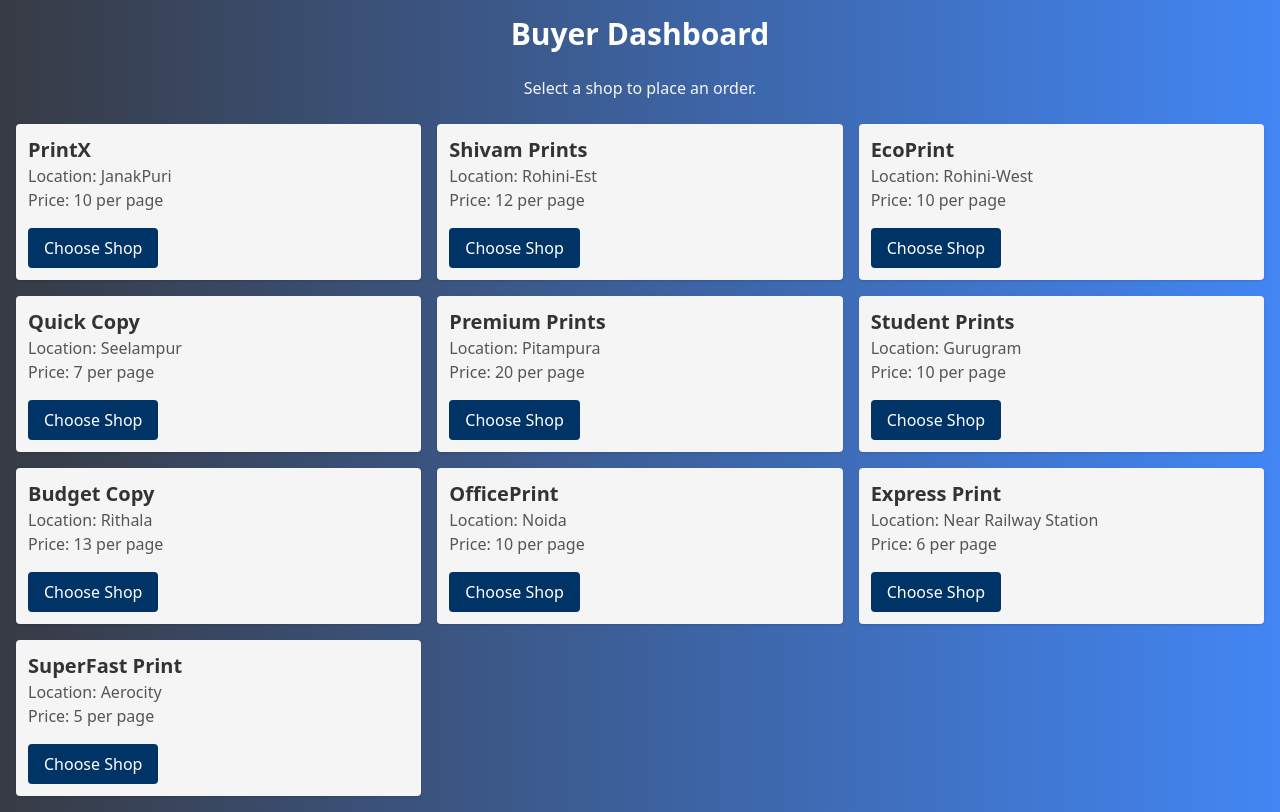
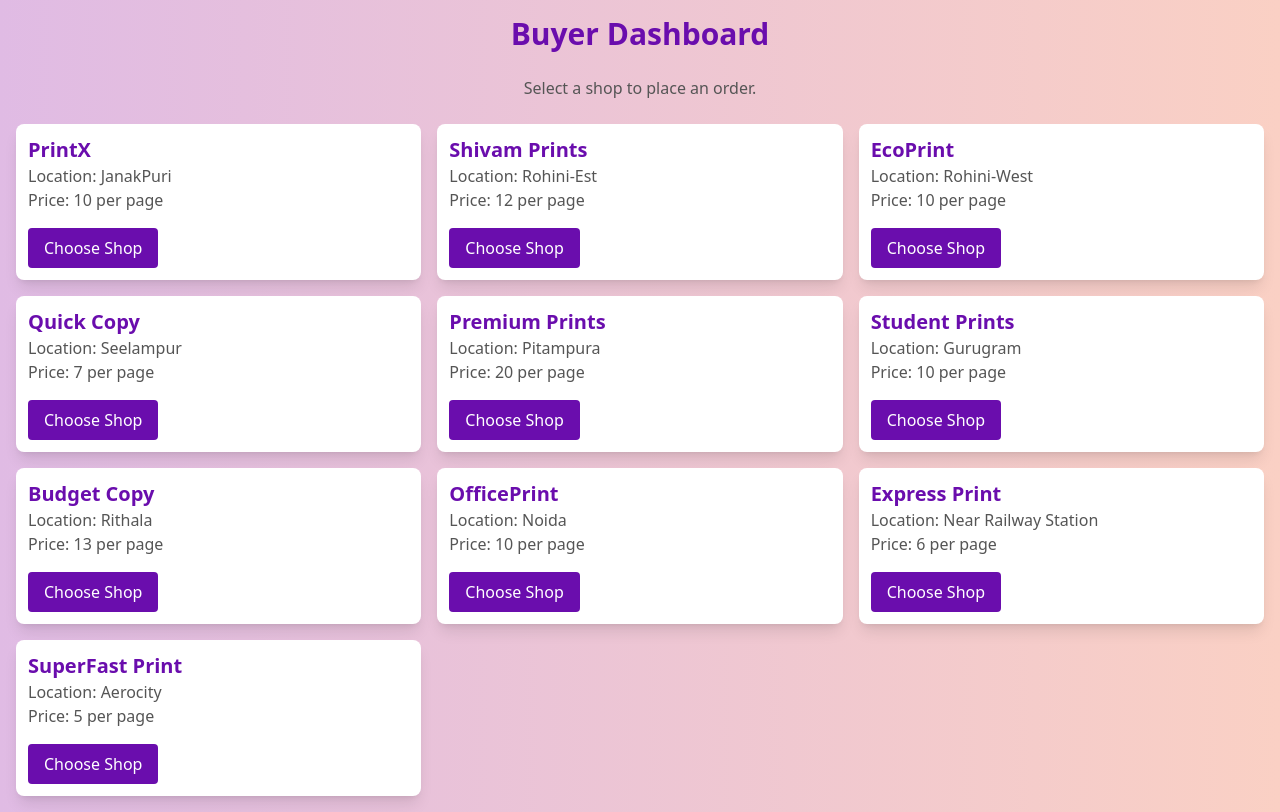
Before and after one commit to Anamiiikka/PrintEase1, a React (Vite) app in the folder photocopy-frontend/vite-project/: page /buyer-dashboard in a window 1280 px wide. Built offline with nearby package versions, Linux system fonts and the light colour scheme.

Commit message:
changes in home page UI

```diff
--- a/photocopy-frontend/vite-project/src/App.jsx
+++ b/photocopy-frontend/vite-project/src/App.jsx
@@ -15,6 +15,7 @@ const App = () => {
         <Route path="/register" element={<Register />} />
         <Route path="/buyer-dashboard" element={<BuyerDashboard />} />
         <Route path="/upload" element={<UploadFile />} />
+        {/* <Route path="/seller-signup" element={<SellerSignup />} /> */}
 
       </Routes>
     </Router>
--- a/photocopy-frontend/vite-project/src/pages/BuyerDashboard.jsx
+++ b/photocopy-frontend/vite-project/src/pages/BuyerDashboard.jsx
@@ -22,22 +22,22 @@ const BuyerDashboard = () => {
   };
 
   return (
-    <div className="min-h-screen bg-[linear-gradient(to_right,_rgb(55,_59,_68),_rgb(66,_134,_244))] p-4">
-      <h1 className="text-3xl font-bold text-center mb-6 text-white">Buyer Dashboard</h1>
-      <p className="text-center text-[#F5F5F5] mb-6">Select a shop to place an order.</p>
+    <div className="min-h-screen bg-gradient-to-r from-[#E0BBE4] to-[#FAD0C4] p-4">
+      <h1 className="text-3xl font-bold text-center mb-6 text-[#6A0DAD]">Buyer Dashboard</h1>
+      <p className="text-center text-[#555555] mb-6">Select a shop to place an order.</p>
 
       <div className="grid grid-cols-1 sm:grid-cols-2 md:grid-cols-2 lg:grid-cols-3 gap-4">
         {shops.map((shop) => (
           <div
             key={shop.id}
-            className="bg-[#F5F5F5] p-3 rounded shadow transition-transform duration-300 ease-in-out transform hover:scale-105"
+            className="bg-white p-3 rounded-lg shadow-lg hover:shadow-2xl transition-shadow duration-300 ease-in-out transform hover:scale-105"
           >
-            <h2 className="text-xl font-semibold text-[#333333]">{shop.name}</h2>
+            <h2 className="text-xl font-semibold text-[#6A0DAD]">{shop.name}</h2>
             <p className="text-[#555555]">Location: {shop.location}</p>
             <p className="text-[#555555]">Price: {shop.price}</p>
             <button
               onClick={() => handleChooseShop(shop)}
-              className="mt-4 bg-[#003366] text-white py-2 px-4 rounded hover:bg-[#004080]"
+              className="mt-4 bg-[#6A0DAD] text-white py-2 px-4 rounded hover:bg-[#9B30FF] transition-all duration-300"
             >
               Choose Shop
             </button>
--- a/photocopy-frontend/vite-project/src/pages/Login.jsx
+++ b/photocopy-frontend/vite-project/src/pages/Login.jsx
@@ -32,9 +32,9 @@ const Login = () => {
     };
 
     return (
-        <div className="flex items-center justify-center min-h-screen bg-gradient-to-br from-purple-600 to-purple-800 text-white">
-            <div className="w-full max-w-md p-10 bg-white rounded-2xl shadow-2xl">
-                <h2 className="text-3xl font-bold text-center text-purple-800">
+        <div className="flex items-center justify-center min-h-screen bg-gradient-to-br from-purple-600 to-purple-800 text-white animate__animated animate__fadeIn">
+            <div className="w-full max-w-md p-10 bg-white rounded-2xl shadow-2xl transform transition-transform duration-500 hover:scale-105">
+                <h2 className="text-3xl font-bold text-center text-purple-800 animate__animated animate__fadeIn">
                     Login
                 </h2>
                 <form onSubmit={handleSubmit} className="mt-4">
@@ -48,7 +48,7 @@ const Login = () => {
                             placeholder="Enter your email"
                             value={formData.email}
                             onChange={handleChange}
-                            className="w-full px-4 py-2 text-gray-900 bg-white rounded focus:outline-none focus:ring-2 focus:ring-purple-500 cursor-text"
+                            className="w-full px-4 py-2 text-gray-900 bg-white rounded focus:outline-none focus:ring-2 focus:ring-purple-500 cursor-text transform transition-all duration-300 ease-in-out hover:shadow-lg"
                         />
                     </div>
                     <div className="mb-4 relative">
@@ -61,12 +61,12 @@ const Login = () => {
                             placeholder="Enter your password"
                             value={formData.password}
                             onChange={handleChange}
-                            className="w-full px-4 py-2 text-gray-900 bg-white rounded focus:outline-none focus:ring-2 focus:ring-purple-500 cursor-text"
+                            className="w-full px-4 py-2 text-gray-900 bg-white rounded focus:outline-none focus:ring-2 focus:ring-purple-500 cursor-text transform transition-all duration-300 ease-in-out hover:shadow-lg"
                         />
                         <button
                             type="button"
                             onClick={() => setShowPassword(!showPassword)}
-                            className="absolute top-9 right-3 text-gray-600 focus:outline-none"
+                            className="absolute top-9 right-3 text-gray-600 focus:outline-none hover:text-purple-600 transform transition-all duration-200"
                         >
                             {showPassword ? <FaEyeSlash /> : <FaEye />}
                         </button>
@@ -78,14 +78,14 @@ const Login = () => {
                     </div>
                     <button
                         type="submit"
-                        className="w-full px-4 py-2 mt-4 text-white bg-gradient-to-br from-purple-600 to-purple-700 shadow-2xl hover:bg-gradient-to-br hover:from-purple-700 hover:to-purple-800 transform transition"
+                        className="w-full px-4 py-2 mt-4 text-white bg-gradient-to-br from-purple-600 to-purple-700 shadow-2xl hover:bg-gradient-to-br hover:from-purple-700 hover:to-purple-800 transform transition-all duration-300 ease-in-out hover:scale-105"
                     >
                         Login
                     </button>
                 </form>
                 <p className="mt-4 text-sm text-center text-purple-800">
                     Don't have an account?{" "}
-                    <a href="/register" className="text-purple-600 hover:underline">
+                    <a href="/register" className="text-purple-600 hover:underline transform transition-all duration-300 ease-in-out hover:text-purple-800">
                         Register
                     </a>
                 </p>
```
